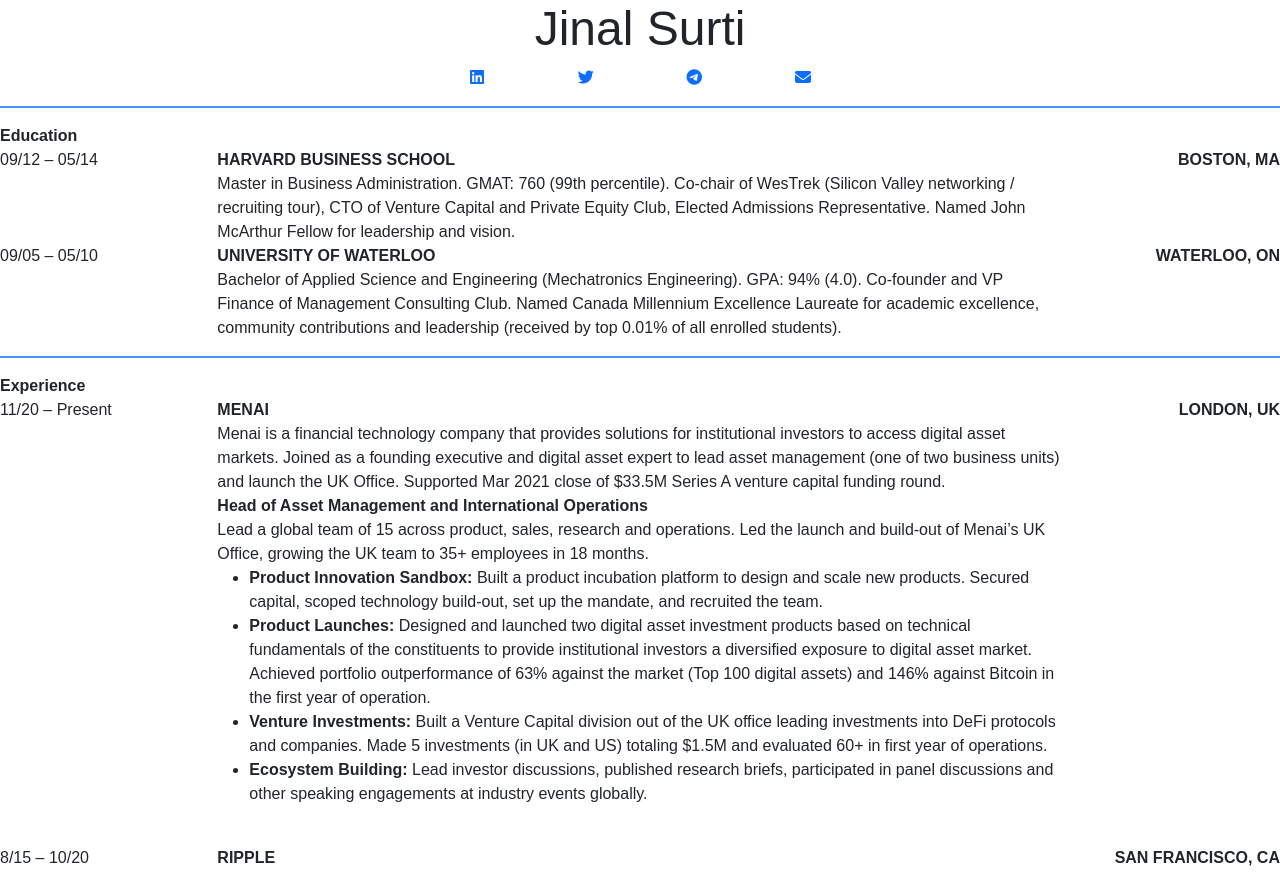
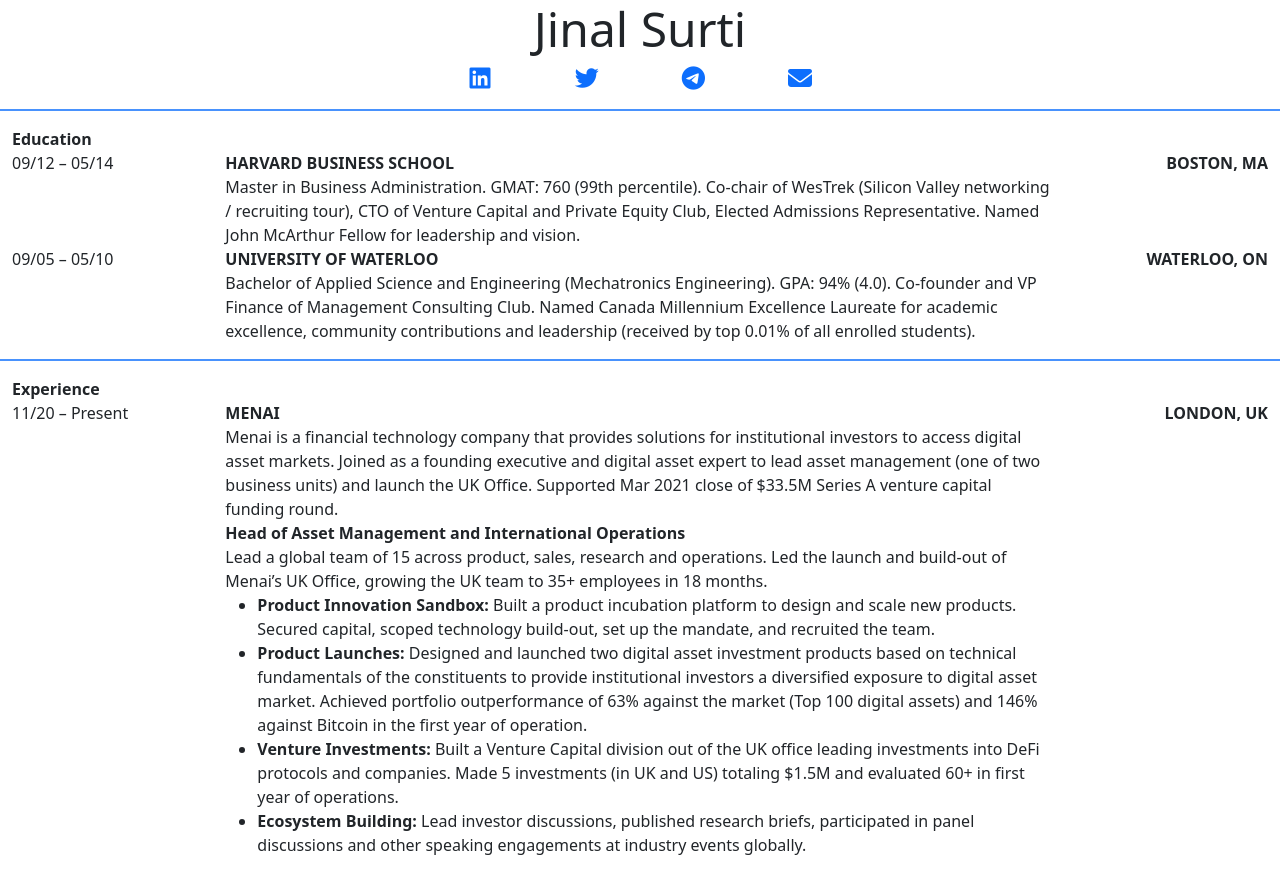
Before and after one commit to jsurti/cv, a plain HTML site: page index.html in a window 1280 px wide. Shown: the top 873 px of the page. Drawn offline with nearby package versions, Linux system fonts and the light colour scheme.

Commit message:
Add files via upload

```diff
--- a/css/style.css
+++ b/css/style.css
@@ -1,4 +1,10 @@
-body{
-  font-family: Open, sans-serif;
-
+ul{
+  margin-bottom:0;
 }
+i{
+  font-size: 1.5rem;
+}
+.row{
+  margin-left:0;
+  margin-right:0;
+}
```
